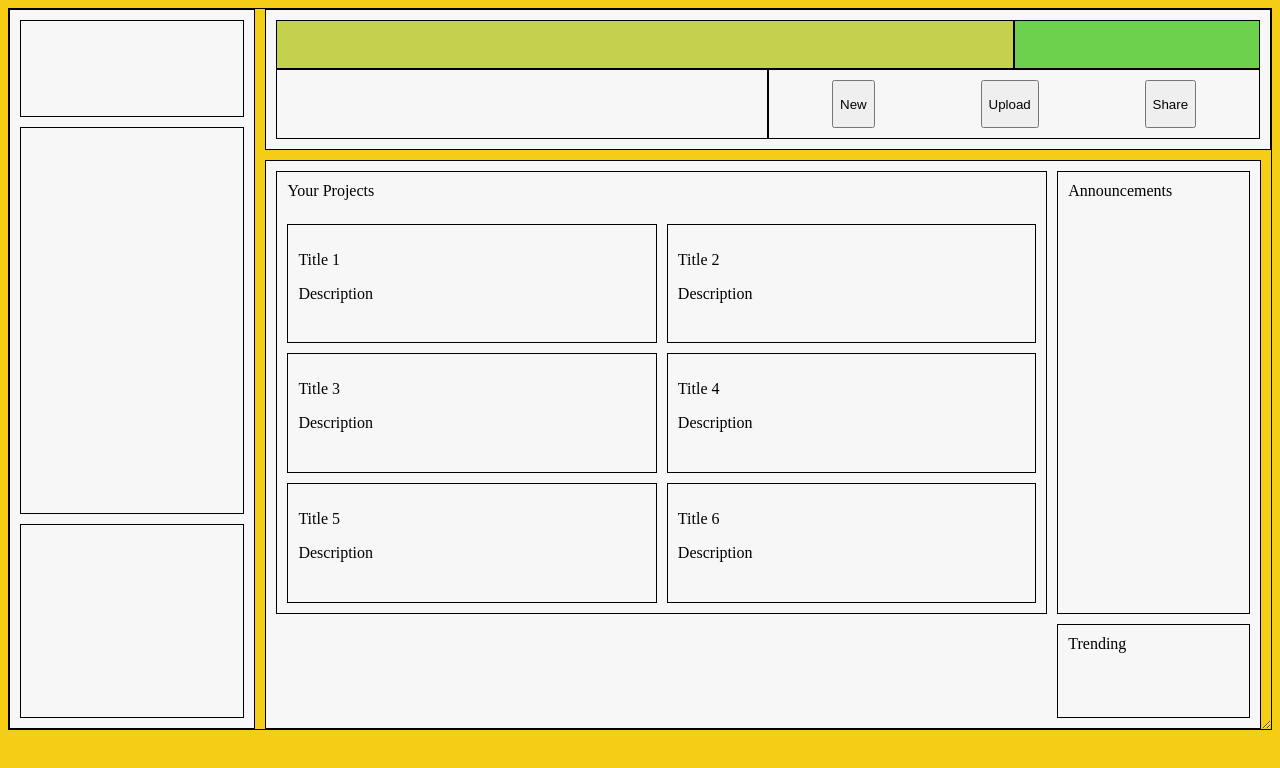
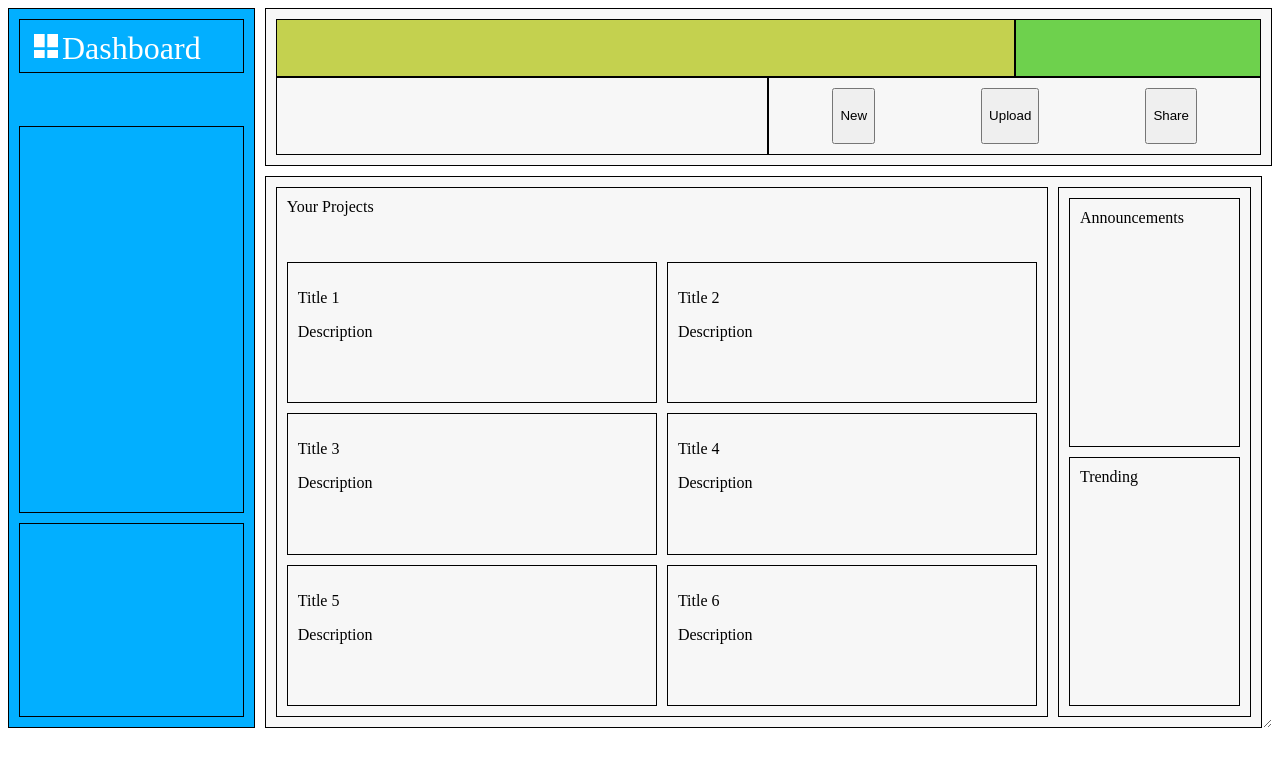
Before and after one commit to ct-chou/admin_dashboard, a website: page index.html in a window 1280 px wide. Drawn offline with Linux system fonts and the light colour scheme.

Commit message:
Bug fix: forgot to take away grid column attributes for announcements and trending. Feat: added svg and changed fill color

```diff
--- a/index.html
+++ b/index.html
@@ -19,7 +19,14 @@
             </div>
         </div>
         <div class="sidebar">
-            <div class="logo"></div>
+            <div class="logo">
+                <!-- <img src="view-dashboard.svg" alt="Dashboard Icon"> -->
+                <svg class="icon" xmlns="http://www.w3.org/2000/svg" viewBox="0 0 24 24">
+                    <!-- SVG content from view-dashboard-outline.svg -->
+                    <path d="M3 13h8V3H3v10zm10 8h8v-6h-8v6zm0-8h8V3h-8v10zM3 21h8v-6H3v6z"/>
+                </svg>
+                <p>Dashboard</p>
+            </div>
             <div class="nav"></div>
             <div class="settings"></div>
         </div>
@@ -51,8 +58,10 @@
                     <p>Description</p>
                 </div>
             </div>
-            <div class="announcements">Announcements</div>
-            <div class="trending">Trending</div>
+            <div class="main-sidebar">
+                <div class="announcements">Announcements</div>
+                <div class="trending">Trending</div>
+            </div>
         </div>
     </div>
 </body>
--- /dev/null
+++ b/package.json
@@ -0,0 +1,6 @@
+{
+  "dependencies": {
+    "@jamescoyle/vue-icon": "^0.1.2",
+    "@mdi/js": "^7.4.47"
+  }
+}
--- a/style.css
+++ b/style.css
@@ -1,5 +1,4 @@
 body {
-    background-color: #f6cd16;
     margin:10;
     height: 90vh;
 }
@@ -10,12 +9,11 @@ body {
     display: grid;
     grid-template-columns: 1fr 4fr;
     gap: 10px;
-    border: 1px solid black;
     height: 100%;
 }
 
 .sidebar {
-    background-color: #f7f7f7;
+    background-color: rgb(2, 175, 255);
     grid-column: 1/2;
     grid-row-start: 1;
     grid-row-end: 4;
@@ -85,16 +83,46 @@ body {
     padding: 5px;
 }
 
+.container .main-content .main-sidebar {
+    display: grid;
+    grid-template-rows: 1fr 1fr;
+    row-gap: 10px;
+    grid-column: 2/3;
+}
+
+/* .container .main-content .main-sidebar>div {
+    background-color: #f7f7f7;
+    padding: 5px;
+    display: grid;
+} */
+
 .announcements {
     background-color: #f7f7f7;
-    grid-column: 2/3;
     grid-row: 1/2;
 }
 
 .trending {
     background-color: #f7f7f7;
-    grid-column: 2/3;
     grid-row:2/3
+}
+
+.logo {
+    display: flex;
+    flex-direction: row;
+    flex-wrap: nowrap;
+    justify-content: flex-start;
+    align-items: center;
+    font-size: 2em;
+    color: white;
+    height: 1em;
+}
+
+.logo * {
+    height: 1em;
+}
+
+.icon {
+    fill: white;
 }
 
 .container div {
```
Also changed, not shown: view-dashboard-outline.svg (added), view-dashboard.svg (added), 1 other file.
